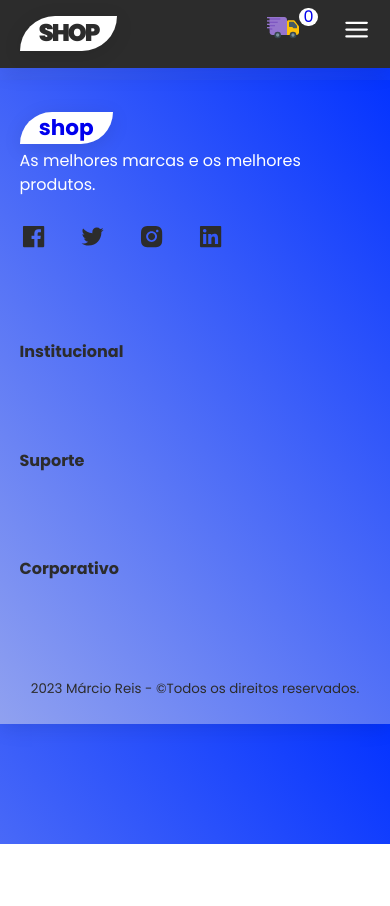
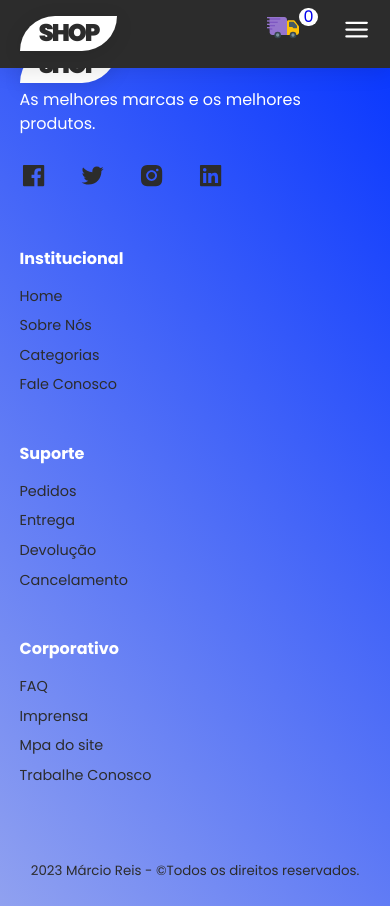
Before and after one commit to dev-marcioreis/shop-react, a React (Create React App) app: page / in a window 390 px wide. Before the commit the page ends 844 px from the top, so only its background shows below. Built offline with nearby package versions, Linux system fonts and the light colour scheme.

Commit message:
media query footer finalizada

```diff
--- a/src/components/footer/Footer.jsx
+++ b/src/components/footer/Footer.jsx
@@ -4,7 +4,7 @@ import './footer.css'
 
 const Footer = () => {
   return (
-    <footer>
+    <footer className='footer'>
         <div className="container footer__container">
             <article>
                 <div className="footer__logo">
@@ -12,32 +12,32 @@ const Footer = () => {
                 </div>
                 <p>As melhores marcas e os melhores produtos.</p>
                 <div className="footer__social">
-                    <a href="https://www.facebook.com/" target="_blank" rel='noreferrer noopener'><AiFillFacebook /></a>
-                    <a href="https://twitter.com/" target="_blank" rel='noreferrer noopener'><AiOutlineTwitter /></a>
-                    <a href="https://www.instagram.com/" target="_blank" rel='noreferrer noopener'><AiFillInstagram /></a>
-                    <a href="https://www.linkedin.com/" target="_blank" rel='noreferrer noopener'><AiFillLinkedin /></a>
+                    <Link to="https://www.facebook.com/" target="_blank" rel='noreferrer noopener'><AiFillFacebook /></Link>
+                    <Link to="https://twitter.com/" target="_blank" rel='noreferrer noopener'><AiOutlineTwitter /></Link>
+                    <Link to="https://www.instagram.com/" target="_blank" rel='noreferrer noopener'><AiFillInstagram /></Link>
+                    <Link to="https://www.linkedin.com/" target="_blank" rel='noreferrer noopener'><AiFillLinkedin /></Link>
                 </div>
             </article>
             <article>
                 <h4>Institucional</h4>
-                <Link to='/' className='link'>Home</Link>
-                <Link to='/' className='link'>Sobre Nós</Link>
-                <Link to='/' className='link'>Categorias</Link>
-                <Link to='/' className='link'>Fale Conosco</Link>
+                <Link to='/' className='footer__link'>Home</Link>
+                <Link to='/' className='footer__link'>Sobre Nós</Link>
+                <Link to='/' className='footer__link'>Categorias</Link>
+                <Link to='/' className='footer__link'>Fale Conosco</Link>
             </article>
             <article>
                 <h4>Suporte</h4>
-                <Link to='/' className='link'>Pedidos</Link>
-                <Link to='/' className='link'>Entrega</Link>
-                <Link to='/' className='link'>Devolução</Link>
-                <Link to='/' className='link'>Cancelamento</Link>
+                <Link to='/' className='footer__link'>Pedidos</Link>
+                <Link to='/' className='footer__link'>Entrega</Link>
+                <Link to='/' className='footer__link'>Devolução</Link>
+                <Link to='/' className='footer__link'>Cancelamento</Link>
             </article>
             <article>
                 <h4>Corporativo</h4>
-                <Link to='/' className='link'>FAQ</Link>
-                <Link to='/' className='link'>Imprensa</Link>
-                <Link to='/' className='link'>Mpa do site</Link>
-                <Link to='/' className='link'>Trabalhe Conosco</Link>
+                <Link to='/' className='footer__link'>FAQ</Link>
+                <Link to='/' className='footer__link'>Imprensa</Link>
+                <Link to='/' className='footer__link'>Mpa do site</Link>
+                <Link to='/' className='footer__link'>Trabalhe Conosco</Link>
             </article>
         </div>
         <div className="footer__copy">
--- a/src/components/footer/footer.css
+++ b/src/components/footer/footer.css
@@ -1,6 +1,5 @@
-footer {
-    margin-block-start: 5rem;
-    padding-top: 4rem;
+.footer {
+    padding-top: 3rem;
     font-size: .9rem;
     box-shadow: var(--shadow1);
     background: var(--bg-color);
@@ -16,13 +15,13 @@ footer {
     align-items: flex-start;
     gap: .5rem;
 }
-.footer__logo {
+.footer__container article .footer__logo {
     padding: .2rem 1.2rem;
     box-shadow: var(--shadow1);
     background: var(--white-color);
     border-radius: 5rem 0;
 }
-.header__logo .logo {
+.footer__container article .footer__logo .logo {
     font-size: 1.5rem;
     font-weight: 900;
     text-transform: uppercase;
@@ -35,29 +34,31 @@ footer {
     font-size: 1rem;
     color: var(--white-color);
 }
-.footer__container .link:hover {
-    color: var(--white-color);
-}
-.footer__container article h4 {
-    margin-block-end: .6rem;
-    font-size: 1rem;
-}
-.footer__container article .link {
-    color: var(--black-color);
-}
-.footer__social {
+.footer__container article .footer__social {
     margin-block-start: 1rem;
     display: flex;
     align-items: center;
     gap: 2rem;
 }
-.footer__social a {
+.footer__container article .footer__social a {
     transition: var(--transition);
     font-size: 1.7rem;
     color: var(--text-color);
 }
-.footer__social a:hover {
+.footer__container article .footer__social a:hover {
     transform: scale(1.5);
+}
+.footer__container article h4 {
+    margin-block-end: .6rem;
+    font-size: 1rem;
+    color: var(--white-color);
+}
+.footer__container article .footer__link {
+    color: var(--text-color);
+    transition: var(--transition);
+}
+.footer__container article .footer__link:hover {
+    color: var(--white-color);
 }
 .footer__copy {
     text-align: center;
@@ -79,6 +80,9 @@ footer {
     .footer__container .link:hover {
         color: var(--black-color);
     }
+    .footer__copy {
+        margin-block-start: 3rem;
+    }
 
 }
 
@@ -86,6 +90,7 @@ footer {
 @media (max-width: 768px) {
     .footer__container {
         grid-template-columns: 1fr;
+        gap: 3rem;
     }
 
 }
```
